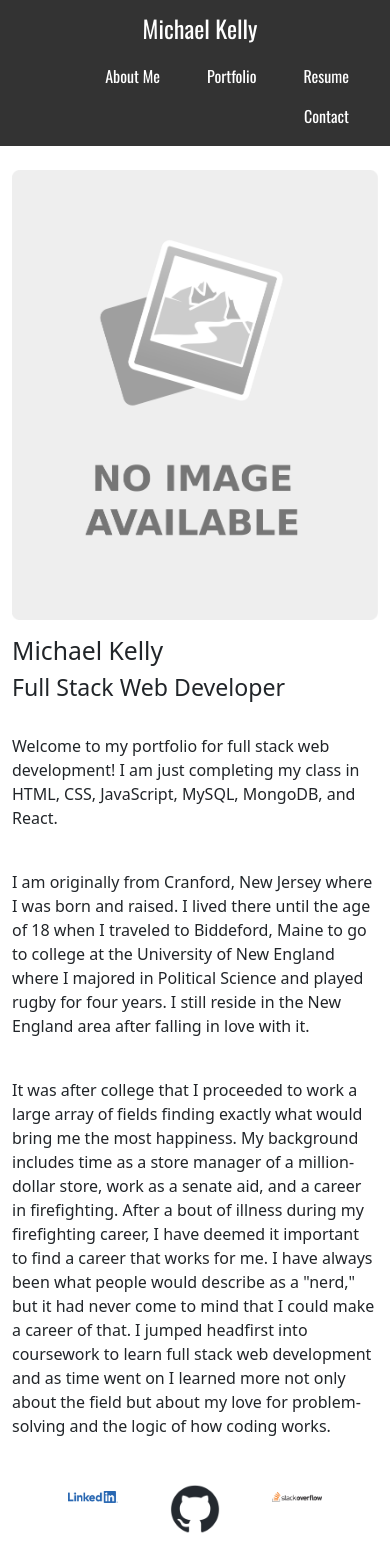
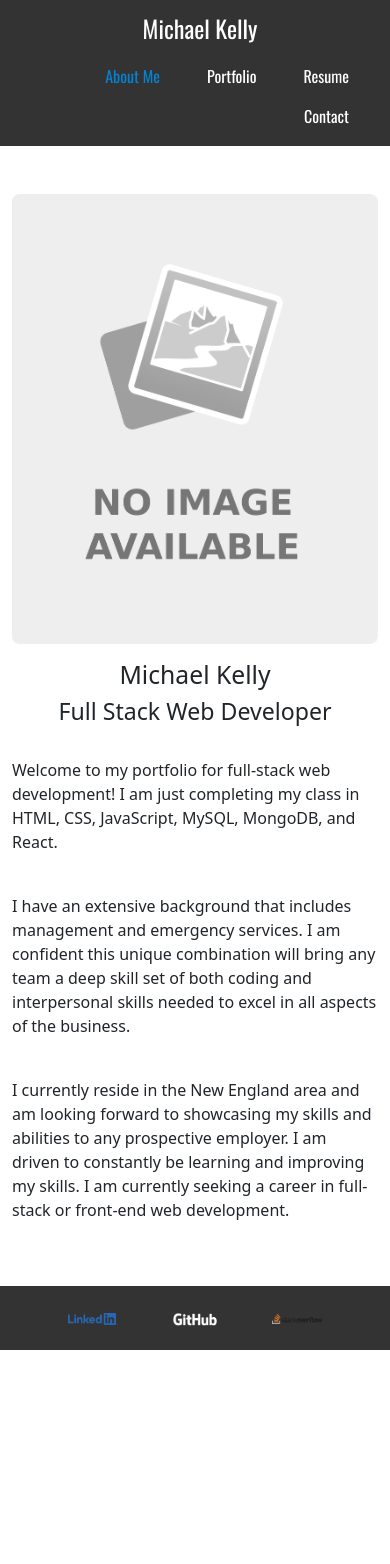
Before and after one commit to mkelly115/react-portfolio, a React (Vite) app in the folder react-portfolio/: page / in a window 390 px wide. After the commit the page ends 1350 px from the top, so only its background shows below. Built offline with nearby package versions, Linux system fonts and the light colour scheme.

Commit message:
responsiveness and styling changes

```diff
--- a/react-portfolio/src/components/Footer/Footer.jsx
+++ b/react-portfolio/src/components/Footer/Footer.jsx
@@ -1,26 +1,26 @@
-import gitHubImg from '../../assets/github-mark.png';
+import gitHubImg from '../../assets/GitHub_Logo_White.png';
 import linkedInImg from '../../assets/LI-Logo.png';
 import stackImg from '../../assets/logo-stackoverflow.png';
 import '../Footer/footer.css';
 
 export default function Footer() {
   return (
-    <footer>
+    <footer className="footer-container">
       <nav className='nav d-flex justify-content-evenly'>
-        <ul className="list-unstyled d-flex justify-content-evenly footer-list footer-margin">
+        <ul className="list-unstyled d-flex justify-content-evenly footer-list">
           <li className="nav-item mx-3">
             <a href='MAKE A LINKEDIN YOU IDIOT'>
-              <img src={linkedInImg} alt="LinkedIn" className=' footer-img' />
+              <img src={linkedInImg} alt="LinkedIn" className='footer-img' />
             </a>
           </li>
           <li className="nav-item mx-3">
             <a href='https://github.com/mkelly115'>
-              <img src={gitHubImg} alt="GitHub" className=' footer-img' />
+              <img src={gitHubImg} alt="GitHub" className='footer-img' />
             </a>
           </li>
           <li className="nav-item mx-3">
             <a href='https://stackoverflow.com/users/23515148/michael-kelly'>
-              <img src={stackImg} alt="Stack Overflow" className=' footer-img' />
+              <img src={stackImg} alt="Stack Overflow" className='footer-img' />
             </a>
           </li>
         </ul>
--- a/react-portfolio/src/components/Footer/footer.css
+++ b/react-portfolio/src/components/Footer/footer.css
@@ -12,4 +12,11 @@
 
   .footer-margin{
     margin: 30px;
+    height: auto;
   }
+
+  .footer-container {
+    background-color: #333;
+    color: #fff;
+    padding: 20px;
+  }
--- a/react-portfolio/src/components/Header/Header.jsx
+++ b/react-portfolio/src/components/Header/Header.jsx
@@ -4,8 +4,8 @@ import '../Header/header.css'
 export default function Header() {
   return (
     <header className='header'>
-      <div className='brand ml-2'>
-        <span className='ml-4'>Michael Kelly</span>
+      <div className='brand'>
+        <span className='ml-2'>Michael Kelly</span>
       </div>
       <Nav />
     </header>
--- a/react-portfolio/src/components/Header/header.css
+++ b/react-portfolio/src/components/Header/header.css
@@ -20,6 +20,7 @@
   margin-left: 10px;
 }
 
+
 @media (max-width: 768px) {
   .header {
     flex-direction: column;
@@ -29,4 +30,11 @@
   .brand {
     margin-bottom: 10px;
   }
+
+  .nav {
+    display: flex;
+    flex-direction: row;
+    align-items: center;
+    justify-content: center;
+  }
 }
--- a/react-portfolio/src/components/Navigation/index.jsx
+++ b/react-portfolio/src/components/Navigation/index.jsx
@@ -1,22 +1,23 @@
 // import mkLogo from '../../assets/MichaelKellyLogo.jpg';
 import '../Navigation/navigation.css';
-import  { Link }  from 'react-router-dom'
+import  { Link, useLocation }  from 'react-router-dom'
 
 export default function Nav() {
+  const location = useLocation();
   return (
     <nav className='nav'>
       <ul className="nav d-flex list-unstyled justify-content-end">
         <li className='nav-item'>
-          <Link to="/" activeClassName="active-link" className='nav-link'>About Me</Link>
+          <Link to="/" className={location.pathname === '/' ? 'active-link nav-link' : 'nav-link'}>About Me</Link>
         </li>
         <li className='nav-item'>
-          <Link to="/portfolio" activeClassName="active-link" className='nav-link'>Portfolio</Link>
+          <Link to="/portfolio" className={location.pathname === '/portfolio' ? 'active-link nav-link' : 'nav-link'}>Portfolio</Link>
         </li>
         <li className='nav-item'>
-          <Link to="/resume" activeClassName="active-link" className='nav-link'>Resume</Link>
+          <Link to="/resume" className={location.pathname === '/resume' ? 'active-link nav-link' : 'nav-link'}>Resume</Link>
         </li>
         <li className='nav-item'>
-          <Link to="/contact" activeClassName="active-link" className='nav-link'>Contact</Link>
+          <Link to="/contact" className={location.pathname === '/contact' ? 'active-link nav-link' : 'nav-link'}>Contact</Link>
         </li>
       </ul>
     </nav>
--- a/react-portfolio/src/components/Navigation/navigation.css
+++ b/react-portfolio/src/components/Navigation/navigation.css
@@ -4,11 +4,17 @@
     height: auto;
   }
 
+.nav-link {
+  color: white;
+  text-decoration: none;
+  margin-right: 15px;
+}
+
+.nav-link:hover {
+  color: rgb(4, 131, 209);;
+  text-decoration: none; /
+}
+
 .active-link {
-  color: lightskyblue;
+  color: rgb(4, 131, 209);
 }
-.nav-item .nav-link {
-  color: white !important;
-  text-decoration: none !important;
-  margin-right: 15px !important;
-}
--- a/react-portfolio/src/components/ProjectList/index.jsx
+++ b/react-portfolio/src/components/ProjectList/index.jsx
@@ -4,7 +4,8 @@ import Project from "../Project";
 const ProjectList = () => {
     return (
         <div className="container mt-5">
-            <div className="row row-cols-1 row-cols-md-2 g-4">
+            <h1 className="text-center mb-4 mb-4">Development Projects</h1>
+            <div className="row row-cols-1 row-cols-md-2 g-4 mt-4">
                 {projects.map((project) => (
                     <div key={project.id} className="col mb-4">
                         <Project
--- a/react-portfolio/src/main.jsx
+++ b/react-portfolio/src/main.jsx
@@ -1,9 +1,10 @@
 import React from 'react';
+import "bootstrap/dist/css/bootstrap.min.css";
 import { BrowserRouter as Router } from 'react-router-dom';
 import ReactDOM from 'react-dom/client';
 import App from './App.jsx';
 import './index.css';
-import "bootstrap/dist/css/bootstrap.min.css";
+
 
 
 ReactDOM.createRoot(document.getElementById('root')).render(
--- a/react-portfolio/src/pages/About.jsx
+++ b/react-portfolio/src/pages/About.jsx
@@ -4,32 +4,28 @@ import Layout from '../layouts/layout';
 const AboutMe = () => {
   return (
     <Layout>
-      <section className="container-fluid d-flex flex-column align-items-center justify-content-center mt-4">
+      <section className="container d-flex flex-column align-items-center justify-content-center mt-5 mb-5">
         <div className="row">
-          <div className="col-md-12 col-lg-4 mb-3">
-            <img src={placeHolder} alt="Michael Kelly" className="img-fluid" />
+          <div className="col-md-12 col-lg-6 mb-3 d-flex justify-content-center">
+            <img src={placeHolder} alt="Michael Kelly" className="img-fluid rounded" style={{ maxWidth: '100%', height: 'auto' }} />
           </div>
-          <div className="col-md-12 col-lg-8">
-            <h2>Michael Kelly</h2>
-            <h3>Full Stack Web Developer</h3>
+          <div className="col-md-12 col-lg-6 d-flex align-items-center">
+            <div>
+              <h2 className="text-center">Michael Kelly</h2>
+              <h3 className="text-center">Full Stack Web Developer</h3>
               <br />
               <p>
-              Welcome to my portfolio for full stack web development! I am just completing my class in HTML, CSS, JavaScript, MySQL, MongoDB, and React.
+                Welcome to my portfolio for full-stack web development! I am just completing my class in HTML, CSS, JavaScript, MySQL, MongoDB, and React.
               </p>
               <br />
               <p>
-              I am originally from Cranford, New Jersey where I was born and raised. I lived there until the age of 18 when I traveled to Biddeford, Maine
-              to go to college at the University of New England where I majored in Political Science and played rugby for four years. I still reside in the
-              New England area after falling in love with it.
+                I have an extensive background that includes management and emergency services. I am confident this unique combination will bring any team a deep skill set of both coding and interpersonal skills needed to excel in all aspects of the business.
               </p>
               <br />
               <p>
-              It was after college that I proceeded to work a large array of fields finding exactly what would bring me the most happiness. My background
-              includes time as a store manager of a million-dollar store, work as a senate aid, and a career in firefighting. After a bout of illness during
-              my firefighting career, I have deemed it important to find a career that works for me. I have always been what people would describe as a "nerd,"
-              but it had never come to mind that I could make a career of that. I jumped headfirst into coursework to learn full stack web development and as
-              time went on I learned more not only about the field but about my love for problem-solving and the logic of how coding works.
+                I currently reside in the New England area and am looking forward to showcasing my skills and abilities to any prospective employer. I am driven to constantly be learning and improving my skills. I am currently seeking a career in full-stack or front-end web development.
               </p>
+            </div>
           </div>
         </div>
       </section>
--- a/react-portfolio/src/pages/Contact.jsx
+++ b/react-portfolio/src/pages/Contact.jsx
@@ -39,7 +39,7 @@ function Form() {
 
     return (
         <Layout>
-            <div className="container text-center d-flex flex-column justify-content-center" style={{ height: '75vh', width: '75vw' }}>
+            <div className="container text-center d-flex flex-column justify-content-center" style={{ height: '100vh', width: '75vw' }}>
                 <div className='mb-3'>
                     <h1>Contact Michael Kelly</h1>
                 </div>
--- a/react-portfolio/src/pages/Resume.jsx
+++ b/react-portfolio/src/pages/Resume.jsx
@@ -14,7 +14,7 @@ const ResumeDownload = () => {
 
     return (
         <Layout>
-            <div className="container d-flex flex-column align-items-center justify-content-center" style={{ height: '75vh' }}>
+            <div className="container d-flex flex-column align-items-center justify-content-center" style={{ height: '100vh' }}>
                 <div className='text-center'>
                     <h1>Michael Kelly's Resume</h1>
                     <p>Click the button below to download a copy of my work history and skills</p>
```
Also changed, not shown: react-portfolio/src/components/Project/index.jsx (+41 -10 lines), react-portfolio/src/assets/GitHub_Logo_White.png (added), react-portfolio/src/assets/MichaelKellyLogo.jpg (deleted). Lines whose indentation alone changed are shown as unchanged.
